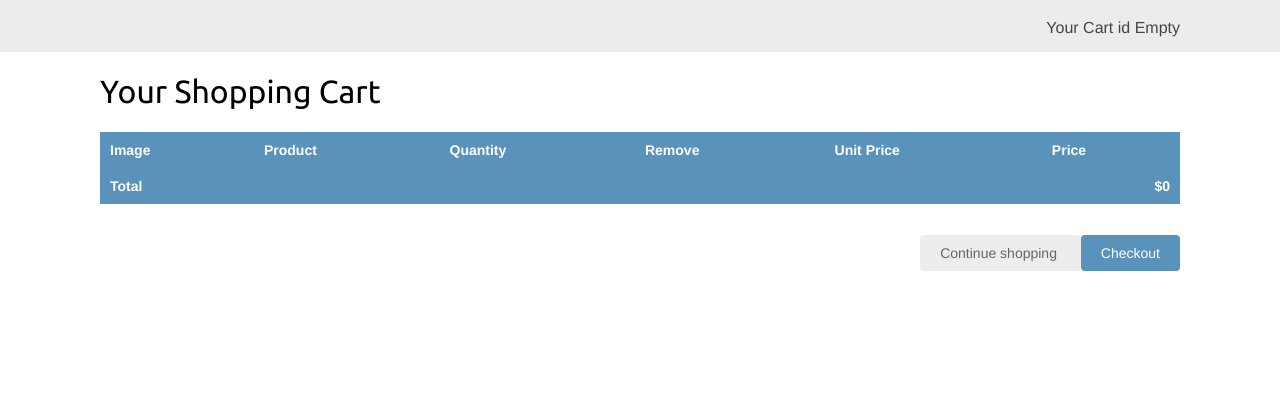
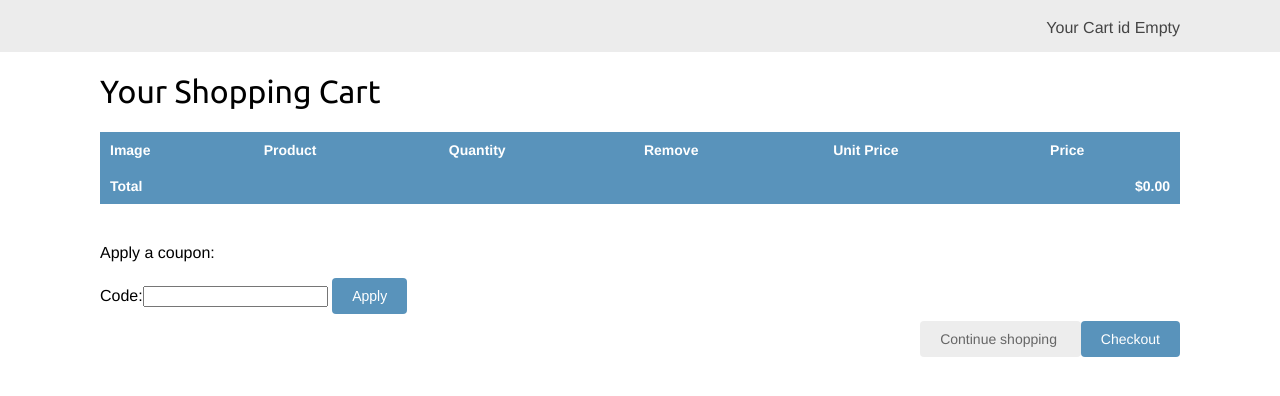
Before and after one commit to Jumaantony/django-shop, a Django app: page /cart/ in a window 1280 px wide. Shown: the part 46-442 px from the top of the page. Run offline with Django 3.2, Linux system fonts and the light colour scheme; parts of the project's set-up code (start-up, migrations or seed data) failed here and were passed over.

Commit message:
applying coupons to the shopping cart & checkout

```diff
--- a/cart/cart.py
+++ b/cart/cart.py
@@ -1,6 +1,7 @@
 from decimal import Decimal
 from django.conf import settings
 from shop.models import Product
+from coupons.models import Coupon
 
 
 class Cart(object):
@@ -14,6 +15,9 @@ class Cart(object):
             cart = self.session[settings.CART_SESSION_ID] = {}
 
         self.cart = cart
+
+        # store the current applied coupon
+        self.coupon_id = self.session.get('coupon_id')
 
     # adding items to the cart
     def add(self, product, quantity=1, override_quantity=False):
@@ -73,3 +77,22 @@ class Cart(object):
     def clear(self):
         del self.session[settings.CART_SESSION_ID]
         self.save()
+
+    @property
+    def coupon(self):
+        if self.coupon_id:
+            try:
+                return Coupon.objects.get(id=self.coupon_id)
+            except Coupon.DoesNotExist:
+                pass
+        return None
+
+    def get_discount(self):
+        if self.coupon:
+            return (self.coupon.discount / Decimal(100)) \
+                   * self.get_total_price()
+
+        return Decimal(0)
+
+    def get_total_price_after_discount(self):
+        return self.get_total_price() - self.get_discount()
--- a/cart/templates/cart/detail.html
+++ b/cart/templates/cart/detail.html
@@ -51,13 +51,41 @@
             {% endwith %}
 
         {% endfor %}
+        {% if cart.coupon %}
+            <tr class="subtotal">
+                <td>Subtotal</td>
+                <td colspan="4"></td>
+                <td class="num">${{ cart.get_total_price|floatformat:2 }}</td>
+            </tr>
+
+            <tr>
+                <td>
+                "{{ cart.coupon.code }}" coupon
+                ({{ cart.coupon.discount }}% off)
+                </td>
+                <td colspan="4"></td>
+                <td class="num neg">
+                - ${{ cart.get_discount|floatformat:2 }}
+                </td>
+            </tr>
+        {% endif %}
+
             <tr class="total">
                 <td>Total</td>
                 <td colspan="4"></td>
-                <td class="num">${{ cart.get_total_price }}</td>
+                <td class="num">${{ cart.get_total_price_after_discount|floatformat:2 }}</td>
             </tr>
         </tbody>
     </table>
+
+    <p>Apply a coupon:</p>
+
+    <form action="{% url 'coupons:apply' %}" method="post">
+        {{ coupon_apply_form }}
+        <input type="submit" value="Apply">
+        {% csrf_token %}
+    </form>
+
     <p class="text-right">
         <a href="{% url 'shop:product_list' %}" class="button light">
             Continue shopping
--- a/cart/views.py
+++ b/cart/views.py
@@ -3,6 +3,7 @@ from django.views.decorators.http import require_POST
 from shop.models import Product
 from .cart import Cart
 from .forms import CartAddProductForm
+from coupons.forms import CouponApplyForm
 
 
 # Create your views here.
@@ -34,5 +35,7 @@ def cart_detail(request):
             'quantity': item['quantity'],
             'override': True
         })
+    coupon_apply_form = CouponApplyForm()
     return render(request, 'cart/detail.html',
-                  {'cart': cart})
+                  {'cart': cart,
+                   'coupon_apply_form': coupon_apply_form})
--- /dev/null
+++ b/coupons/forms.py
@@ -0,0 +1,5 @@
+from django import forms
+
+
+class CouponApplyForm(forms.Form):
+    code = forms.CharField()
--- /dev/null
+++ b/coupons/urls.py
@@ -0,0 +1,10 @@
+from django.urls import path
+from . import views
+
+
+app_name = 'coupons'
+
+
+urlpatterns = [
+    path('apply/', views.coupon_apply, name='apply'),
+]
--- a/myshop/urls.py
+++ b/myshop/urls.py
@@ -30,6 +30,9 @@ urlpatterns = [
     # order url
     path('orders/', include('orders.urls', namespace='order')),
 
+    # coupons url
+    path('coupons/', include('coupons.urls', namespace='coupons')),
+
     # shop url
     path('', include('shop.urls', namespace='shop')),
 ]
```
Also changed, not shown: coupons/views.py (+21 -1 lines), orders/templates/orders/order/create.html (+8 -2 lines), db.sqlite3.
